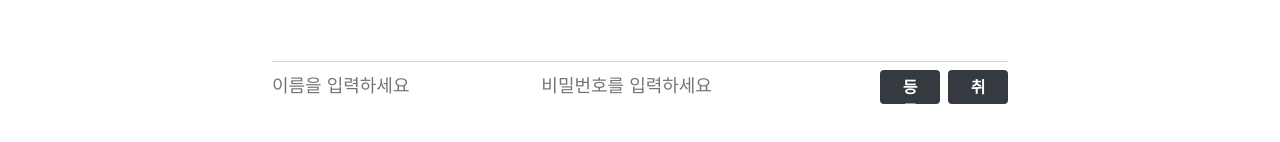
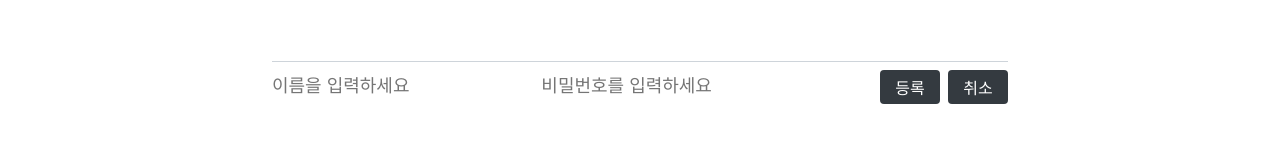
Before and after one commit to illinia/project2, a React (Create React App) app: page /community/write in a window 1280 px wide. Shown: the part 552-694 px from the top of the page. Built offline with nearby package versions, Linux system fonts and the light colour scheme.

Commit message:
css fixed

```diff
--- a/src/common/HeaderButton.js
+++ b/src/common/HeaderButton.js
@@ -47,17 +47,6 @@ const ButtonsBlock = styled.div`
       align-items: none;
       margin-right: 5px;
     `}
-
-  /* flex-direction: ${props =>
-    props.toggle ? "column" : "row"};
-  width: ${props =>
-    props.toggle ? "100vw" : "600px"};
-  height: ${props =>
-    props.toggle ? "100vh" : "30px"};
-  justify-content: ${props =>
-    props.toggle ? "center" : "none"};
-  align-items: ${props =>
-    props.toggle ? "center" : "none"}; */
 `;
 
 const StyledButton = styled(NavLink)`
@@ -65,7 +54,7 @@ const StyledButton = styled(NavLink)`
   justify-content: center;
   align-items: center;
   width: ${props =>
-    props.toggle === false ? "100px" : "90px"};
+    props.toggle === false ? "100px" : "100px"};
   height: ${props =>
     props.toggle === false ? "60px" : "30px"};
   font-size: 1.125rem;
--- a/src/components/common/Button.js
+++ b/src/components/common/Button.js
@@ -7,8 +7,12 @@ const StyledButton = styled.button`
   border: none;
   border-radius: 4px;
   font-size: 1rem;
-  font-weight: bold;
-  padding: 0.25rem 1rem;
+  font-weight: 500;
+  display: flex;
+  justify-content: center;
+  align-items: center;
+  max-width: 125px;
+  min-height: 27px;
   color: white;
   outline: none;
   cursor: pointer;
--- a/src/components/linkPage/ContentTableBlock.js
+++ b/src/components/linkPage/ContentTableBlock.js
@@ -26,7 +26,7 @@ const ContentTableBlock = ({ children }) => {
   return (
     <ContentTableBlockBlock>
       {children.map(list => (
-        <ContentTable key={list._id}>{list}</ContentTable>
+        <ContentTable>{list}</ContentTable>
       ))}
     </ContentTableBlockBlock>
   )
--- a/src/components/linkPage/HospitalTable.js
+++ b/src/components/linkPage/HospitalTable.js
@@ -47,7 +47,7 @@ const HospitalTable = ({ titleList, hospitalPageList, loading }) => {
         <>
           {hospitalPageList.hospitalList.map(list => (
             <ContentTableBlock key={list.no}>
-              {list.no}{list.sido}{list.address}{list.name}{list.callNum}{<MapButton onClick={() => window.open(`https://map.kakao.com/link/map/${list.name},${list.lat},${list.lng}`, "", "_blank")}>지도</MapButton>}
+              {list.no}{list.sido}{list.address}{list.name}{list.callNum}{<MapButton onClick={() => window.open(`https://map.kakao.com/link/to/${list.name},${list.lat},${list.lng}`, "", "_blank")}>지도</MapButton>}
             </ContentTableBlock>
           ))}
         </>
--- a/src/components/posts/PostList.js
+++ b/src/components/posts/PostList.js
@@ -146,7 +146,7 @@ const PostList = ({ posts, loading, error, SearchChange, onSubmit, searchButtonT
             검색
           </SearchButton>
         </SearchBox>
-        <Button cyan to="/community/write">
+        <Button cyan to="/community/write" style={{ minWidth: "125px", minHeight: "27px" }}>
           새 글 작성하기
         </Button>
       </WritePostButtonWrapper>
--- a/src/containers/linkPage/HospitalList.js
+++ b/src/containers/linkPage/HospitalList.js
@@ -1,5 +1,5 @@
 import React, { useEffect } from 'react';
-import { initializeSearch, listHospital } from '../../modules/hospital';
+import { listHospital } from '../../modules/hospital';
 import { useDispatch, useSelector } from 'react-redux';
 import HospitalTable from '../../components/linkPage/HospitalTable';
 import qs from 'qs';
--- a/src/containers/linkPage/SearchHospital.js
+++ b/src/containers/linkPage/SearchHospital.js
@@ -9,6 +9,10 @@ import qs from 'qs';
 
 const SearchHospitalBlockBlock = styled.div`
 width: 800px;
+display: flex;
+flex-direction: row;
+justify-content: space-between;
+align-items: center;
 margin: 0 auto;
 margin-top: 1rem;
 transition: 0.3s ease-in;
@@ -27,8 +31,8 @@ const SearchHospitalBlock = styled.div`
   margin-top: 1rem;
   margin-bottom: 1rem;
 
-  @media (max-width: 300px) {
-    width: 100px;
+  @media (max-width: 500px) {
+    width: 150px;
     height: 100px;
     grid-template-columns: auto;
     grid-template-rows: auto auto auto;
@@ -54,7 +58,7 @@ const SearchInput = styled.input`
   }
 
   @media (max-width: 500px) {
-    width: 100px;
+    width: 100%;
   }
 `;
 
@@ -63,6 +67,10 @@ const SearchButton = styled(Button)`
   height: 25px;
   padding: 0;
   font-size: 0.875rem;
+`;
+
+const hospitalSearchButton = styled(Button)`
+
 `;
 
 const SearchHospital = ({ location }) => {
@@ -124,8 +132,9 @@ const SearchHospital = ({ location }) => {
           disabled={!searchButtonToggle}
         >
           검색
-      </SearchButton>
+        </SearchButton>
       </SearchHospitalBlock>
+      <Button cyan onClick={() => window.open("http://localhost:80/map/", "", "_blank")}>전체 지도보기</Button>
     </SearchHospitalBlockBlock>
   )
 }
--- a/src/pages/InfoPage.js
+++ b/src/pages/InfoPage.js
@@ -45,7 +45,6 @@ const InfoPage = () => {
     <>
       <Menu>코로나란?</Menu>
       <Page>
-        <button onClick={() => window.open("http://localhost:80/map/", "", "_blank")}>테스트 버튼</button>
         <img src="http://ncov.mohw.go.kr/static/image/content/baroview_poster3.png" alt="img 로딩중..." />
         <SmallPage>
           <img src="http://ncov.mohw.go.kr/static/image/content/baroview_poster4.png" alt="img 로딩중..." />
```
